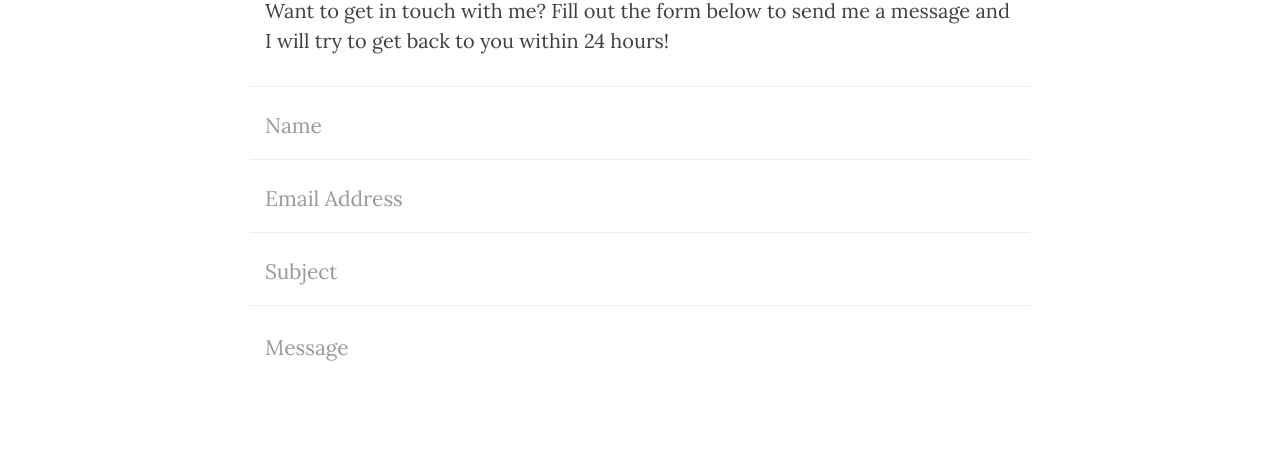
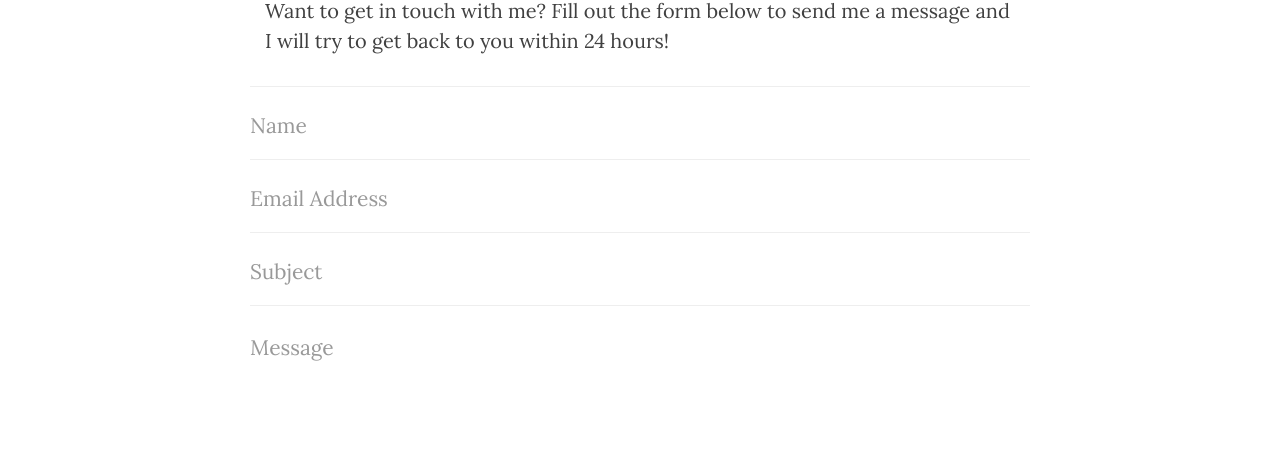
Before and after one commit to KompiAjaib/kompiajaib.github.io, a Jekyll site: the page built from contact.html, in a window 1280 px wide. Shown: the part 532-982 px from the top of the page. Built offline with Jekyll 4.4.1, drawn with Linux system fonts in a browser that asks for light colours; nearby versions of some CDN libraries; comment, search, counter and statistics services are not loaded.

Commit message:
Update clean-blog.css

```diff
--- a/css/clean-blog.css
+++ b/css/clean-blog.css
@@ -308,6 +308,8 @@ footer .copyright {
   position: relative;
   margin-bottom: 0;
   padding-bottom: 0.5em;
+  padding-left: 0!important;
+  padding-right: 0!important;
   border-bottom: 1px solid #eeeeee;
 }
 .floating-label-form-group.floating-label-form-group-with-focus {
```
